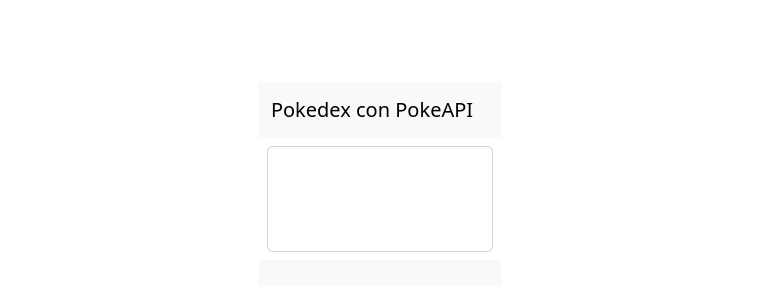
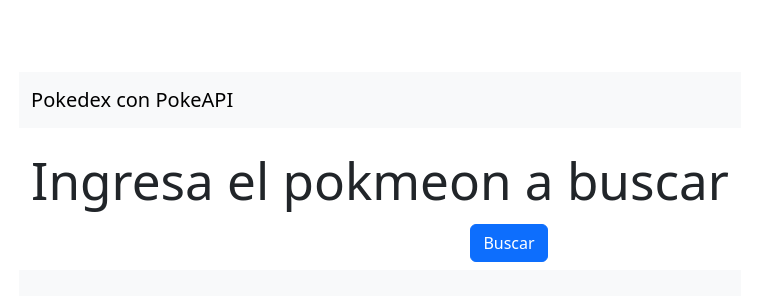
Before and after one commit to isaacrdmc/ExamenReactJs, a React (Vite) app: page / in a window 1280 px wide. Shown: the part 216-516 px from the top of the page, without its empty margins (260-1019 px from the left). Built offline with nearby package versions, Linux system fonts and the light colour scheme.

Commit message:
Ya muestra el pokemeon

```diff
--- a/package.json
+++ b/package.json
@@ -10,7 +10,9 @@
     "preview": "vite preview"
   },
   "dependencies": {
+    "bootstrap": "^5.3.8",
     "react": "^19.1.1",
+    "react-bootstrap": "^2.10.10",
     "react-dom": "^19.1.1"
   },
   "devDependencies": {
--- a/src/App.jsx
+++ b/src/App.jsx
@@ -2,19 +2,19 @@
 import PokeCard from './card'
 import PokeHeader from './header'
 import PokeFooter from './header'
+import PokeBody from './body'
 
 function App() {
 
-  // const sitioWeb = "https://pokeapi.co/"
+  const titulo = "Pokedex con PokeAPI"
 
   const creador = "Isaac Ramírez"
   const sitioWeb = "https://www.thecocktaildb.com/"
-  const titulo = "Pokedex con PokeAPI"
 
   return (
     <>
       <PokeHeader titulo={titulo} />
-      <PokeCard />
+      <PokeBody />
       <h1></h1>
       <PokeFooter sitio={sitioWeb} autor={creador}/>
     </>
--- /dev/null
+++ b/src/body.jsx
@@ -0,0 +1,67 @@
+
+import { useState } from "react";
+import { Card, Container, Form, Button, Spinner } from "react-bootstrap";
+
+
+// Componente para el buscador y la card:
+export default function PokeBody() {
+  const [pokemon, setPokemon] = useState(null);
+  const [search, setSearch] = useState("");
+
+//   ? Creamos una constante para realizar la peticion:
+  const handleSearch = async (e) => {
+    e.preventDefault();
+    if (!search) return;
+
+    try {
+      const res = await fetch(`https://pokeapi.co/api/v2/pokemon/${search.toLowerCase()}`);
+      if (!res.ok) throw new Error("No encontrado");
+      const data = await res.json();
+      setPokemon(data);
+    } catch (err) {
+        console.log(err);
+      setPokemon(null);
+      alert("Pokémon no encontrado");
+    }
+  };
+
+
+//   ? Retornamos la tarjeta:
+  return (
+    <Container className="mt-4 text-center">
+      <h1>Ingresa el pokmeon a buscar</h1>
+
+      <Form className="d-flex justify-content-center mt-3" onSubmit={handleSearch}>
+
+
+        <Form
+          type="text"
+          placeholder="Ingresa un número del pokemon para buscar"
+          value={search}
+          onChange={(e) => setSearch(e.target.value)}
+          style={{ width: "250px" }}
+        />
+        <Button type="submit" className="ms-2">Buscar</Button>
+      </Form>
+
+
+    {/* // ^Sección de la card: */}
+      {pokemon && (
+
+        <Card className="mt-4 mx-auto" style={{ width: "18rem" }}>
+          <Card.Img variant="top" src={pokemon.sprites.front_default} />
+
+          <Card>
+
+            <Card>{pokemon.name}</Card>
+            <Card>
+              <b>Altura de tú pokemon:</b> {pokemon.height} <br />
+              <b>Gordura del poke:</b> {pokemon.weight}
+            </Card>
+          </Card>
+
+        </Card>
+      )}
+    </Container>
+  );
+}
--- a/src/card.jsx
+++ b/src/card.jsx
@@ -1,17 +1,17 @@
 
 
-// import { Image } from 'react-bootstrap';
+import { Image } from 'react-bootstrap';
 
 
 export default function PokeCard(pokemon) {
     return (
         <div className="card mi-card m-2">
             {/* Seccion de la imágen: */}
-            {/* <Image
+            <Image
                 src={pokemon.sprites?.front_default}
                 className="card-img-top"
                 alt={pokemon.name}
-            /> */}
+            />
 
 
             {/* Sección del contenido: */}
```
Also changed, not shown: src/getApi.jsx (+41 -21 lines), 1 other file (tests, documents, lock files or other folders).
